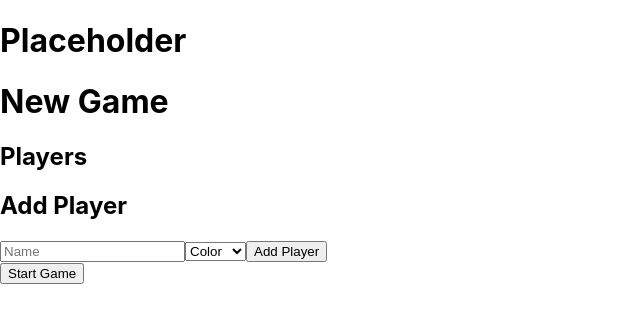
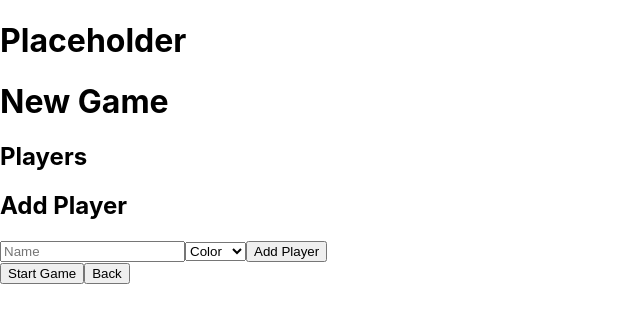
Before and after one commit to mpuchyr/carcassonne_score_app, a React (Create React App) app: page /newgame in a window 1280 px wide. Shown: the top 322 px of the page, without its empty margins (0-640 px from the left). Built offline with nearby package versions, Linux system fonts and the light colour scheme.

Commit message:
Create goBack function and Back button in components/NewGame.js

```diff
--- a/src/components/NewGame.js
+++ b/src/components/NewGame.js
@@ -71,6 +71,10 @@ const NewGame = (props) => {
         props.history.push('/')
     }
 
+    const goBack = () => {
+        props.history.push('/')
+    }
+
     return (
         <div>
             <h1>New Game</h1>
@@ -90,6 +94,7 @@ const NewGame = (props) => {
                 </>
             }
             <button onClick={onDone}>Start Game</button>
+            <button onClick={goBack}>Back</button>
         </div>
     )
 }
```
Also changed, not shown: 1 other file (tests, documents, lock files or other folders).
